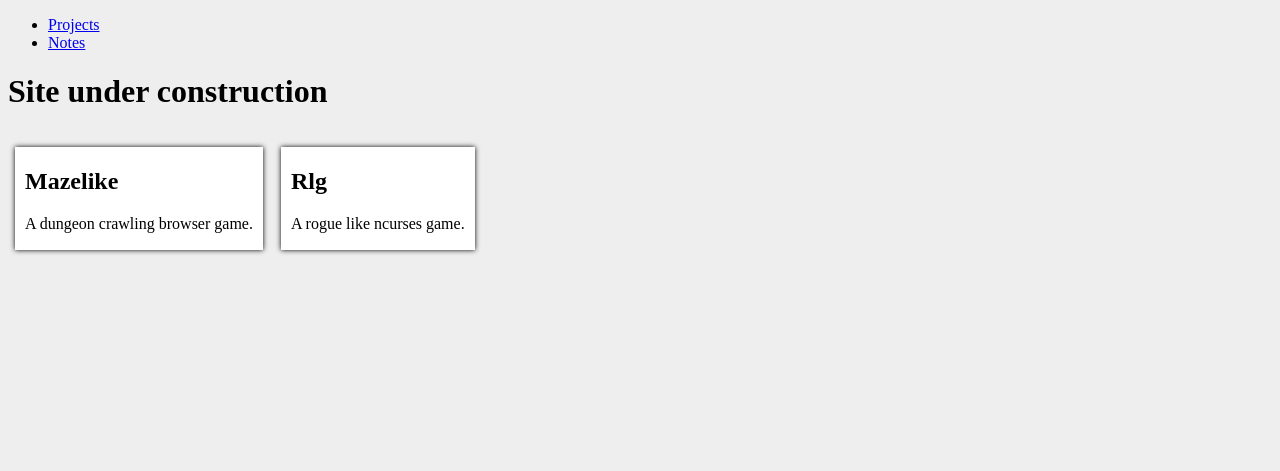
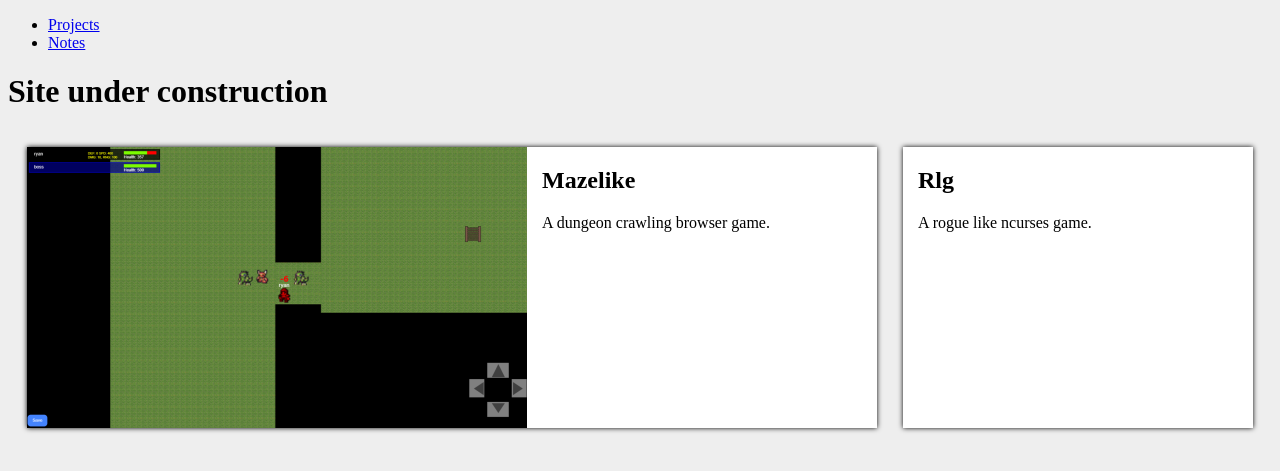
Before and after one commit to ryan3r/ryan3r.github.io, a Jekyll site: the page built from index.html, in a window 1280 px wide. Shown: the top 471 px of the page. Built offline with Jekyll 4.4.1, drawn with Linux system fonts in a browser that asks for light colours.

Commit message:
Add cards

```diff
--- a/assets/css/style.css
+++ b/assets/css/style.css
@@ -1,18 +1,40 @@
+.projects {
+    display: flex;
+    flex-wrap: wrap;
+    justify-content: space-evenly;
+}
+
 .project {
-    color: inherit;
-    text-decoration: none;
     box-shadow: 0px 0px 5px #000;
-    display: inline-block;
-    padding: 1px 10px;
+    display: inline-flex;
     margin: 15px 7px;
     background: #fff;
-    max-width: 300px;
+    width: 350px;
+    height: 281px;
 }
 
-.project:hover {
-    box-shadow: 0px 0px 10px #000;
+.project-description {
+    margin-left: 15px;
+    flex-grow: 1;
+    overflow: hidden;
+    overflow-y: auto;
+}
+
+.project-wide {
+    width: 850px;
 }
 
 body {
     background: #eee;
 }
+
+@media all and (max-width: 900px) {
+    .project {
+        flex-direction: column;
+        width: 500px;
+    }
+
+    .projects {
+        justify-content: center;
+    }
+}
--- /dev/null
+++ b/index.html
@@ -0,0 +1,16 @@
+---
+title: Projects
+---
+<div class="projects">
+	{% for project in site.projects %}
+		<div class="project{% if project.thumbnail %} project-wide{% endif %}">
+			{% if project.thumbnail %}
+				<img class="project-picture" src="{{project.thumbnail}}" alt="{{project.title}}" width="500" height="281"/>
+			{% endif %}
+			<div class="project-description">
+				<h2>{{project.title}}</h2>
+				{{project.content | markdownify}}
+			</div>
+		</div>
+	{% endfor %}
+</div>
--- a/index.md
+++ /dev/null
@@ -1,11 +0,0 @@
----
-title: Projects
----
-<div class="projects">
-	{% for project in site.projects %}
-		<a href="{{project.link}}" class="project">
-			<h2>{{project.title}}</h2>
-			{{project.content | markdownify}}
-		</a>
-	{% endfor %}
-</div>
```
Also changed, not shown: _projects/mazelike.md (+2 -0 lines), assets/images/mazelike-small.png (added), 1 other file.
